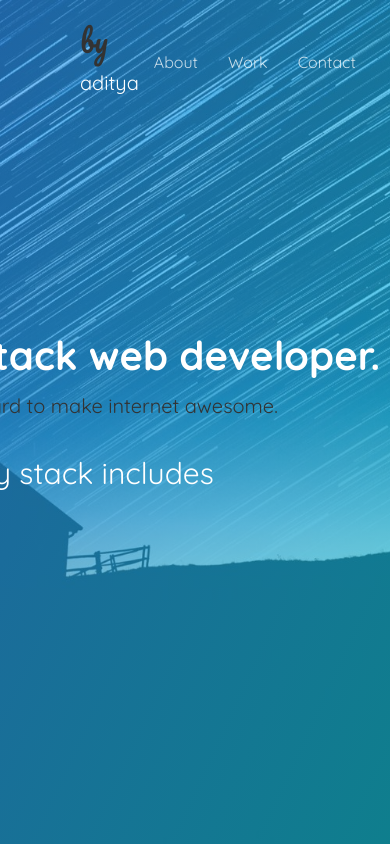
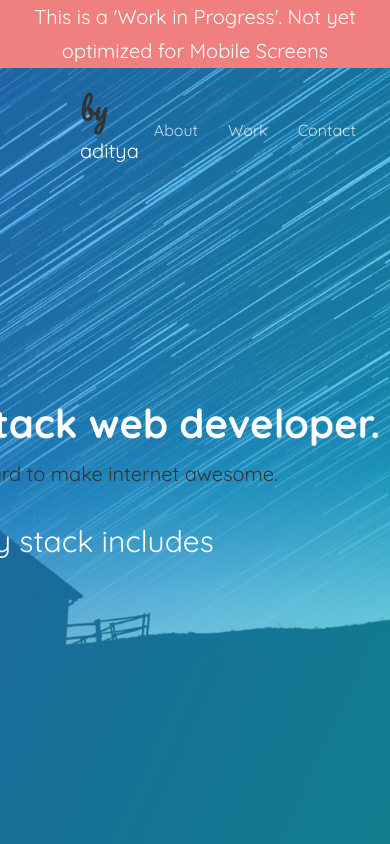
Before and after one commit to adityaloshali/adityaloshali.github.io, a website: page index.html in a window 390 px wide. Shown: the top 844 px of the page. Drawn offline with nearby package versions, Linux system fonts and the light colour scheme.

Commit message:
notice of WIP added

```diff
--- a/css/style.css
+++ b/css/style.css
@@ -314,3 +314,17 @@ a:hover {
   50% { opacity:0; }
   100% { opacity:1; }
 }
+
+.notice{
+  background-color: lightcoral;
+  color: white;
+  text-align: center;
+  font-size: 2em;
+  display: none;
+}
+
+@media only screen and (max-width: 56.25em) {
+  .notice {
+    display: block;
+  }
+}
--- a/index.html
+++ b/index.html
@@ -10,6 +10,7 @@
     <link rel="stylesheet" href="css/style.css">
 </head>
 <body id="myPage" data-spy="scroll" data-target=".nav-bar" data-offset="60">
+    <div class="notice">This is a 'Work in Progress'. Not yet optimized for Mobile Screens</div>
     <div class="nav-bar">
             <div class="logo"><span class="logo-mod">by</span> aditya</div>
             <div class="links">
```
